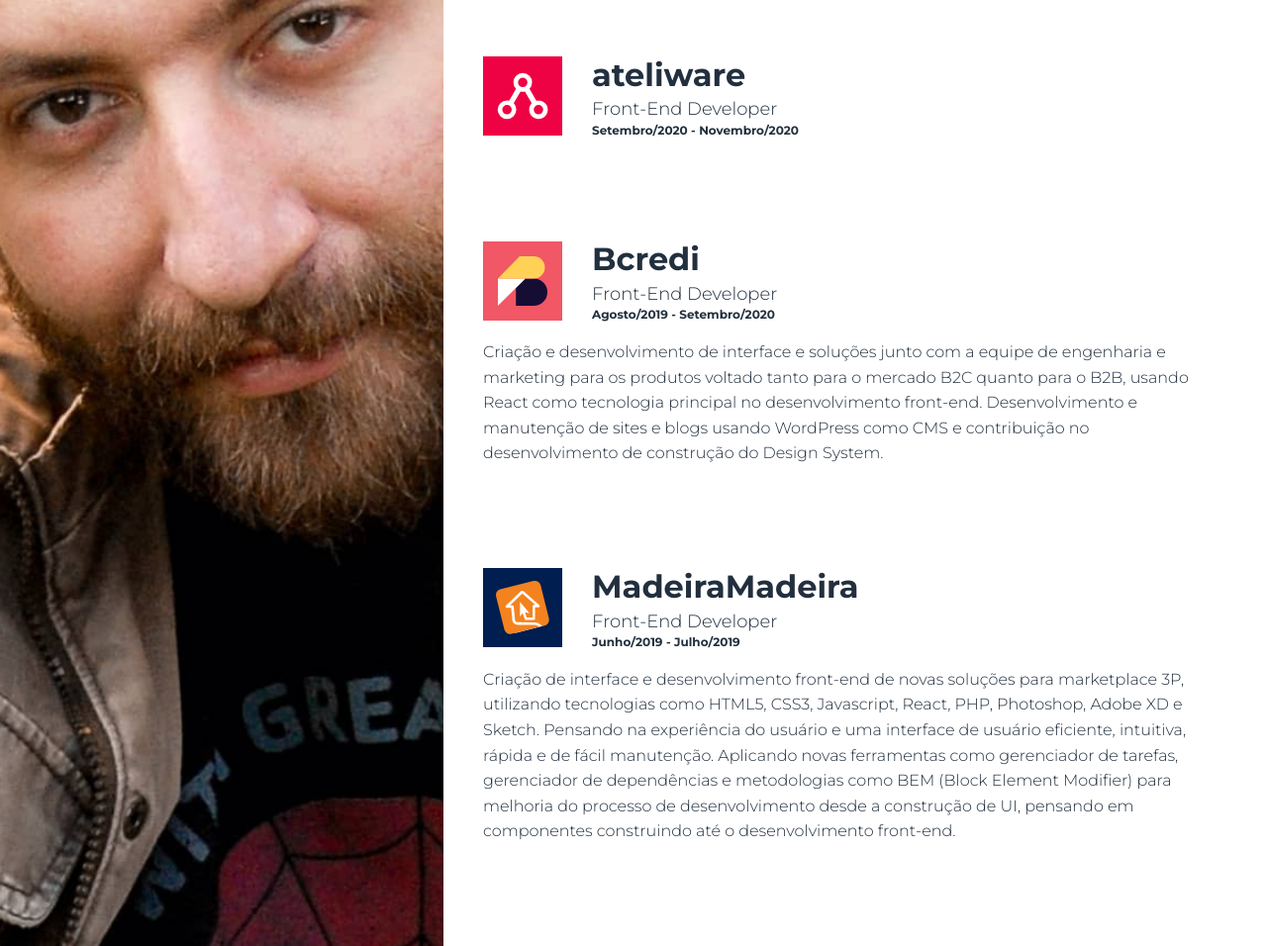
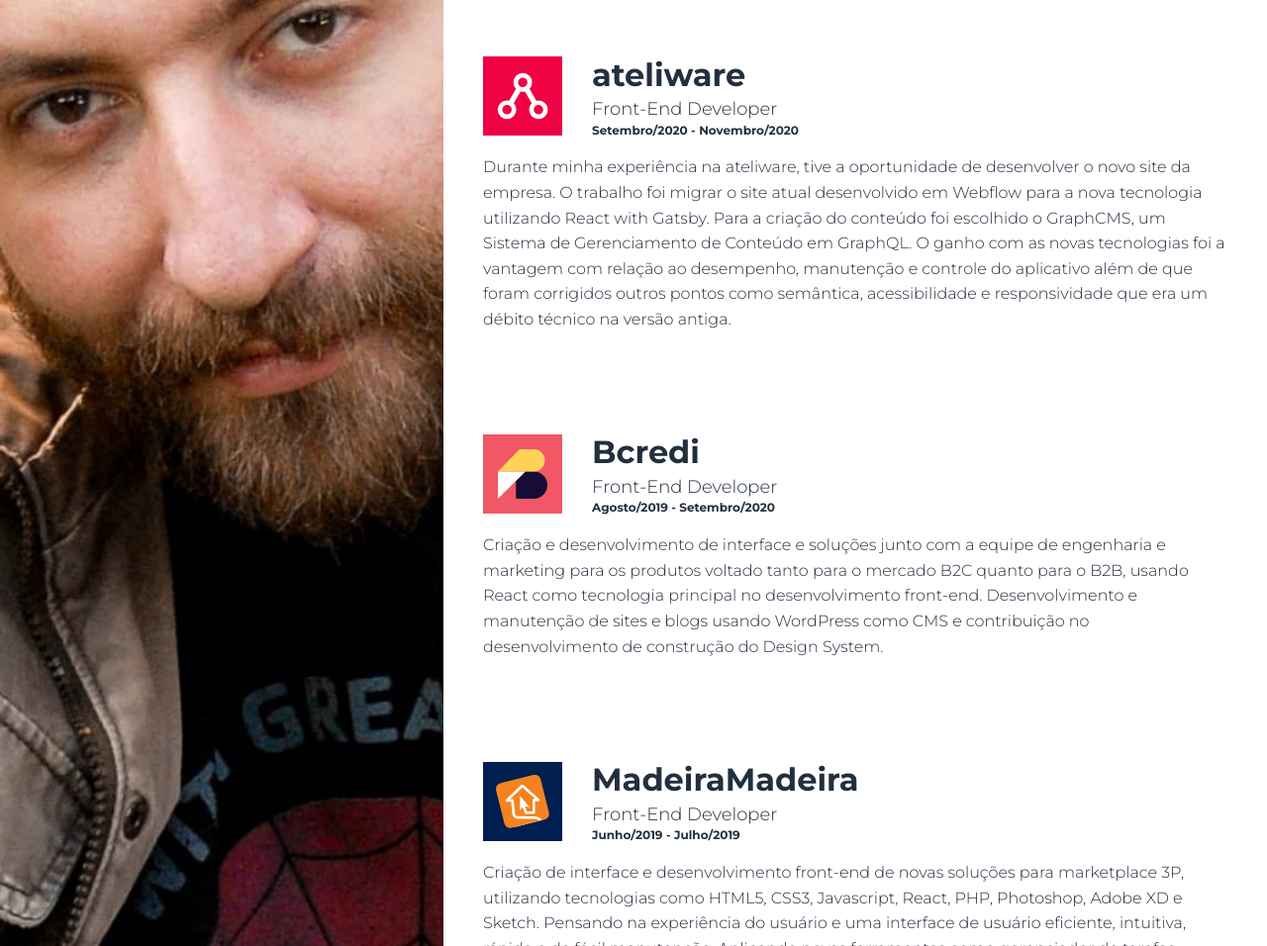
Before and after one commit to celsofabri/celsofabri-website, a Gatsby site: page /sobre in a window 1280 px wide and 2400 px high. Shown: the part 765-1721 px from the top of the page at 99% size. Built offline with nearby package versions, Linux system fonts and the light colour scheme; Gatsby itself is replaced by a stand-in of ours.

Commit message:
improve: add content to ateliware resume

```diff
--- a/src/templates/Resume/index.js
+++ b/src/templates/Resume/index.js
@@ -183,6 +183,22 @@
                 <p>Setembro/2020 - Novembro/2020</p>
               </StyledExperienceInfo>
             </StyledExperienceHead>
+            <StyledExperienceContent>
+              <p>
+                Durante minha experiência na ateliware, tive a
+                oportunidade de desenvolver o novo site da empresa. O
+                trabalho foi migrar o site atual desenvolvido em
+                Webflow para a nova tecnologia utilizando React with
+                Gatsby. Para a criação do conteúdo foi escolhido o
+                GraphCMS, um Sistema de Gerenciamento de Conteúdo em
+                GraphQL. O ganho com as novas tecnologias foi a
+                vantagem com relação ao desempenho, manutenção e
+                controle do aplicativo além de que foram corrigidos
+                outros pontos como semântica, acessibilidade e
+                responsividade que era um débito técnico na versão
+                antiga.
+              </p>
+            </StyledExperienceContent>
           </StyledExperienceItem>
 
           <StyledExperienceItem>
```
